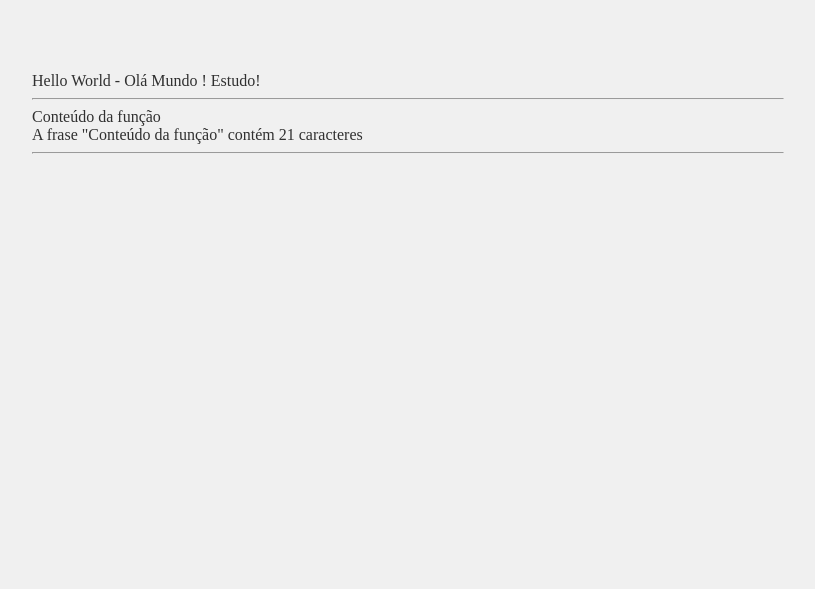
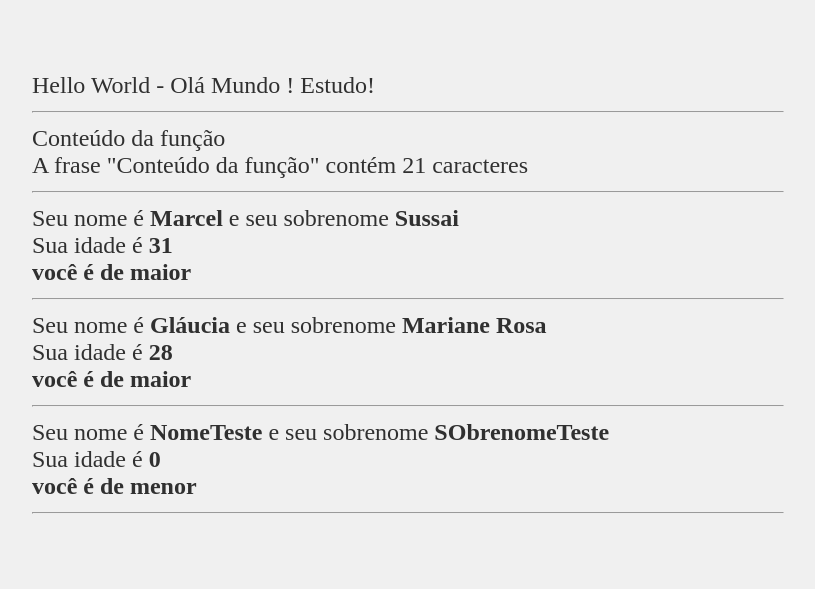
Before and after one commit to MarcelSussai/estudoPHP, a PHP site: page / in a window 1280 px wide. Shown: the top 589 px of the page, without its empty margins (232-1047 px from the left). Run offline with PHP 8.4, Linux system fonts and the light colour scheme.

Commit message:
adições

```diff
--- a/source/css.css
+++ b/source/css.css
@@ -2,6 +2,7 @@ body {
     background: #F0F0F0;
     color: #303030;
     padding: 64px 256px;
+    font-size: 24px;
 }
 .link1 {
     text-decoration: none;
--- a/source/funcoes.php
+++ b/source/funcoes.php
@@ -8,7 +8,7 @@ require_once 'var_util.php';
         function nomeFunc(){
             return "Conteúdo da função";
         }
-    // | Chamando uma função na variável                                          |
+    // | Chamando uma função na variável                              |
         $resFunc = nomeFunc();
         echo $resFunc.$pl;
     // | Direto no echo                                               |
@@ -17,4 +17,26 @@ require_once 'var_util.php';
     // └--------------------------------------------------------------┘
 // -------------------------------------------------------------------┘
 
+// -Parametros de funções---------------------------------------------┐
+    // ┌--------------------------------------------------------------┐
+    // |    Parametros de funções                                     |
+    // | Exemplo de função com parâmetros                             |
+    // | Parâmetros sem valor padrão ponha primeiro, a esquerda       |
+    // | os que tiveram valores padrões não sendo obrigatório         |
+    // | coloque-os por último a direita                              |
+        function respondeNome($nome, $sobrenome, $idade = 0) {
+            global $pl, $hr, $s1, $s2;
+            echo 'Seu nome é '.$s1.$nome.$s2.' e seu sobrenome '
+                 .$s1.$sobrenome.$s2.$pl;
+            echo 'Sua idade é '.$s1.$idade.$s2.$pl;
+            echo ($idade > 18)?$s1.'você é de maior'.$s2:$s1
+                 .'você é de menor'.$s2;
+            echo $hr;
+        }
+    // | Utilizando a função                                          |
+        echo respondeNome('Marcel', 'Sussai', 31);
+        echo respondeNome('Gláucia', 'Mariane Rosa', 28);
+        echo respondeNome('NomeTeste', 'SObrenomeTeste');
+    // └--------------------------------------------------------------┘
+// -------------------------------------------------------------------┘
 ?>
--- a/source/var_util.php
+++ b/source/var_util.php
@@ -6,6 +6,8 @@
         $hr = "\n<hr>\n";
         $f1 = "<pre>\n";
         $f2 = "</pre>\n";
+        $s1 = "<strong>";
+        $s2 = "</strong>";
     // └--------------------------------------------------------------┘
 // -------------------------------------------------------------------┘
 ?>
```
